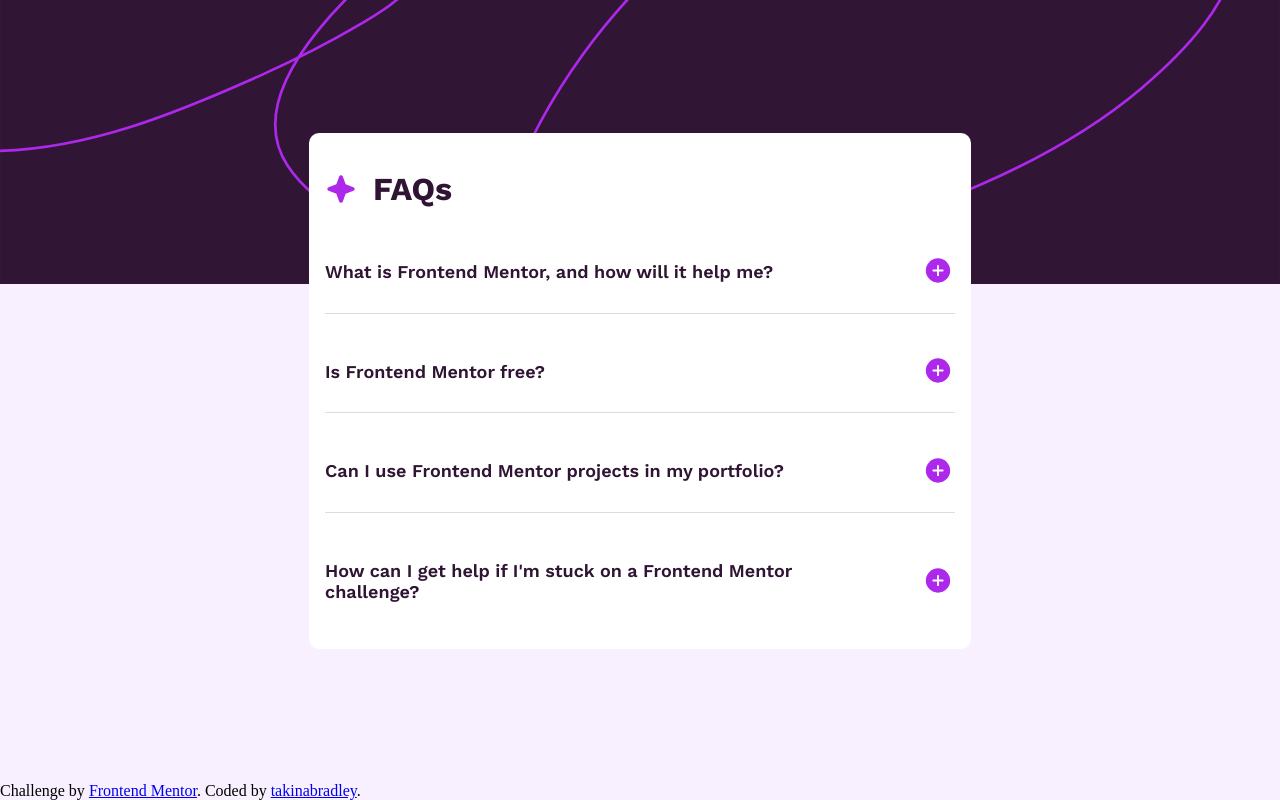
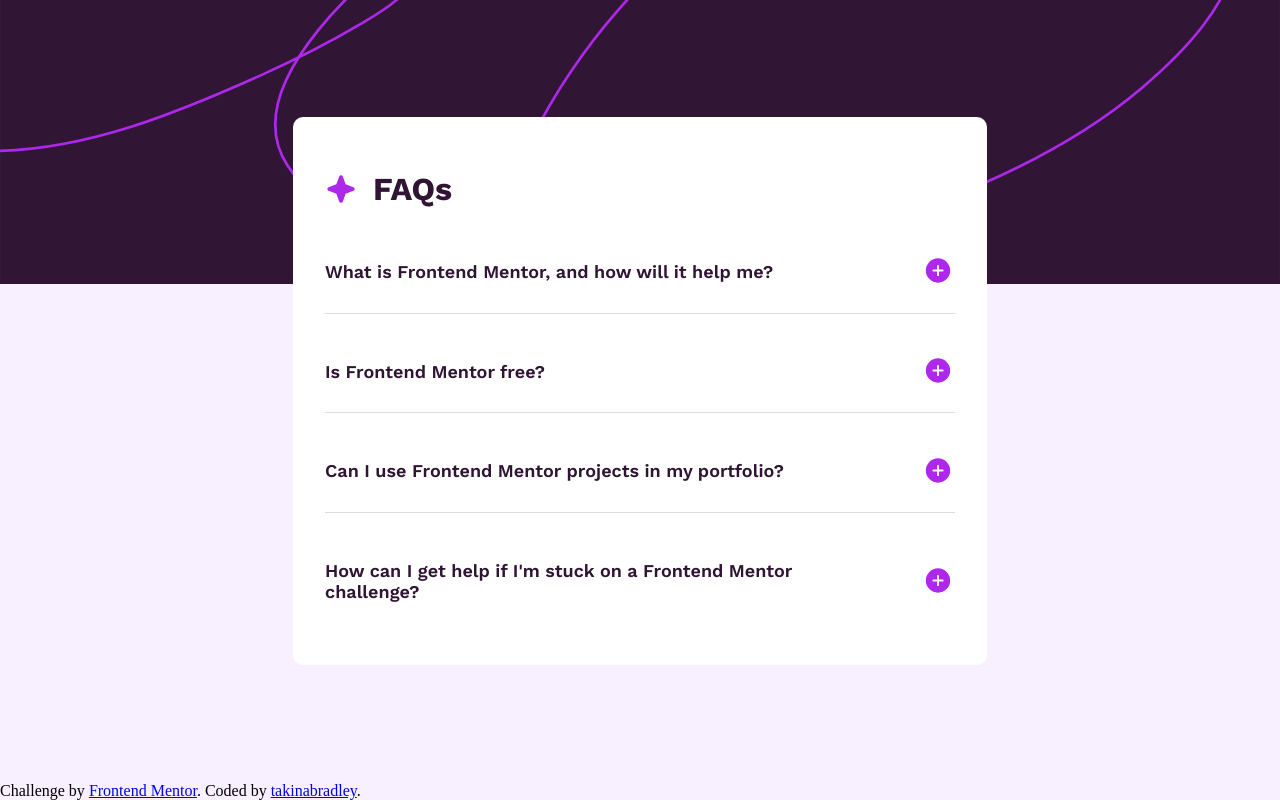
Before and after one commit to takinabradley/frontendmentor-faq-accordian, a React (Vite) app: page / in a window 1280 px wide. Built offline with nearby package versions, Linux system fonts and the light colour scheme.

Commit message:
add padding

```diff
--- a/src/App.module.css
+++ b/src/App.module.css
@@ -15,4 +15,5 @@
 
 .main > * {
   max-width: 630px;
+  padding: 2em;
 }
```
